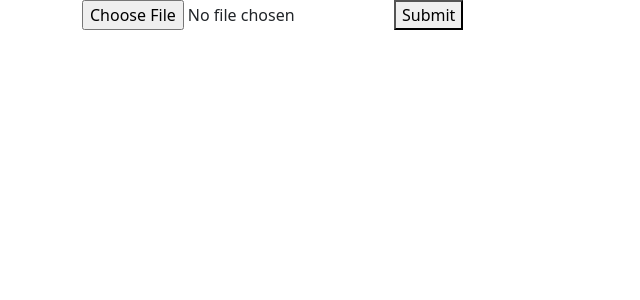
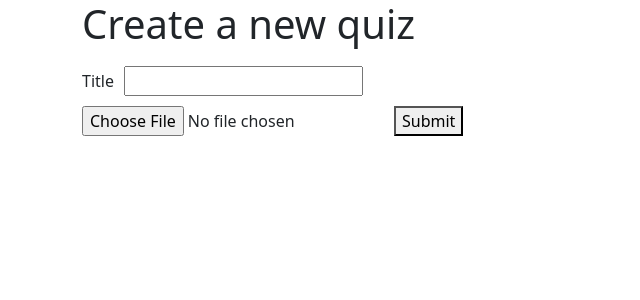
Before and after one commit to clopez9/Log-in-page, a React (Create React App) app: page /admin in a window 1280 px wide. Shown: the top 300 px of the page, without its empty margins (0-640 px from the left). Built offline with nearby package versions, Linux system fonts and the light colour scheme.

Commit message:
frontend commits

```diff
--- a/src/components/admin.css
+++ b/src/components/admin.css
@@ -0,0 +1,3 @@
+#quizTitle {
+    margin: 10px;
+}
--- a/src/components/admin.js
+++ b/src/components/admin.js
@@ -1,20 +1,24 @@
 import React, {Component} from 'react';
 import axios from 'axios';
+import "./admin.css"
 
 export default class Admin extends Component {
     constructor(props) {
         super(props);
         this.state = {
-            fileContent: ""
+            fileContent: "",
+            titleOfQuiz: ""
         }
         this.onChange = this.onChange.bind(this);
         this.onSubmit = this.onSubmit.bind(this);
+        this.titleChange = this.titleChange.bind(this);
 
     }
     onSubmit(e) {
         e.preventDefault();
-        const csv = this.state.fileContent
-            axios.post('http://localhost:5000/admin', csv).then(res => console.log(res.data)).catch(err => console.log(err));
+        const title = this.state.titleOfQuiz;
+        const csv = this.state.fileContent;
+            axios.post('http://localhost:5000/admin', [csv, title]).then(res => console.log(res.data)).catch(err => console.log(err));
 
     }
 
@@ -32,10 +36,19 @@ export default class Admin extends Component {
           }.bind(this);
         reader.readAsText(file)
     }
+    titleChange(e) {
+        this.setState({
+            titleOfQuiz: e.target.value
+        });
+    }
     render () {
         return (
             <form onSubmit = {this.onSubmit}>
             <div className="container">
+                <h1>Create a new quiz</h1>
+                <label htmlFor="quizTitle">Title</label>
+                <input onChange = {this.titleChange} id="quizTitle" type="text" ></input>
+                <br></br>
                 <input onChange= {this.onChange}type="file"></input>
                 <button type="submit">Submit</button>
             </div>
--- a/src/components/login.js
+++ b/src/components/login.js
@@ -17,7 +17,6 @@ export default class Login extends Component {
 
     }
     onChangeUsername(e) {
-        console.log(e);
         this.setState({
             username: e.target.value
         });
```
